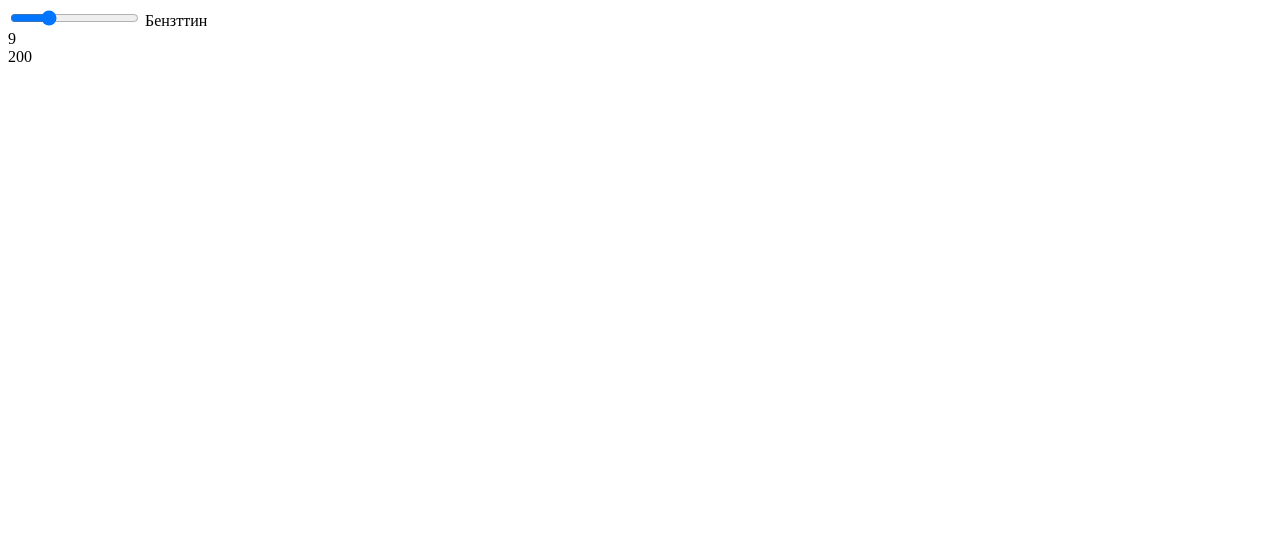
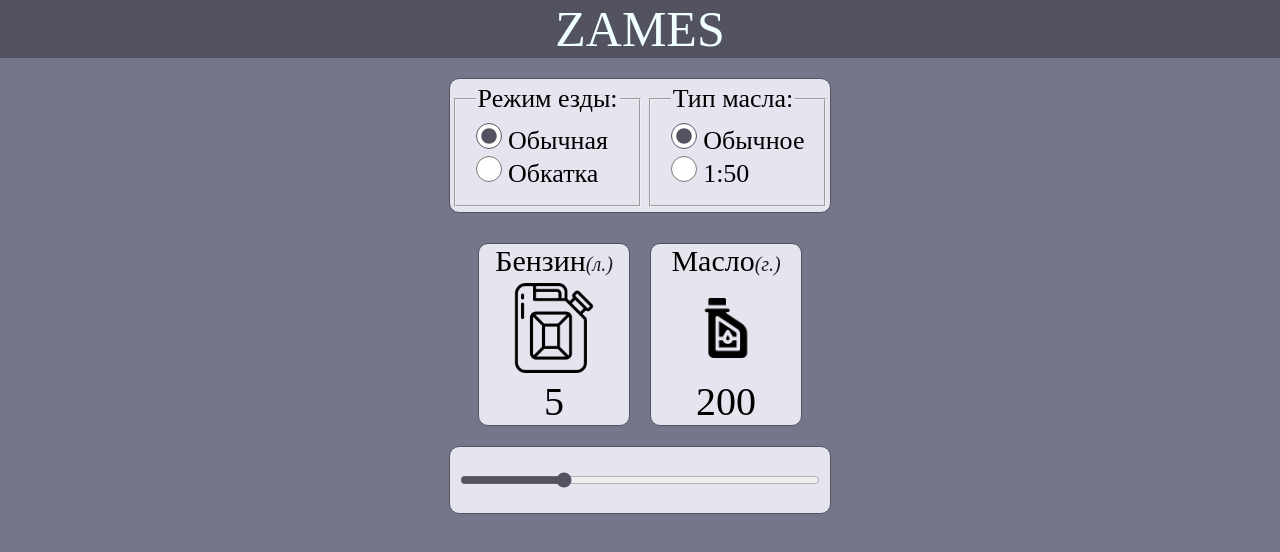
Before and after one commit to LeonidKrauchuk-colab/zames, a plain HTML site: page index.html in a window 1280 px wide. Drawn offline with Linux system fonts and the light colour scheme.

Commit message:
второе сохранение

```diff
--- a/index.html
+++ b/index.html
@@ -4,14 +4,65 @@
     <meta charset="UTF-8">
     <meta name="viewport" content="width=device-width, initial-scale=1.0">
     <title>Document</title>
+    <link rel="stylesheet" href="style.css">
 </head>
 <body>
-    <div>
-  <input type="range" id="benz" name="benz" min="0" max="18" value="5" />
-  <label for="benz">Бензттин</label>
+  <div class="header">
+    <p class="p_header">ZAMES</p>
+  </div>
+  <div class="radio_wrap">
+    <fieldset>
+  <legend>Режим езды:</legend>
+
+  <div>
+    <input type="radio" id="huey" name="ezda" value="huey" checked />
+    <label for="huey">Обычная</label>
+  </div>
+
+  <div>
+    <input type="radio" id="dewey" name="ezda" value="dewey" />
+    <label for="dewey">Обкатка</label>
+  </div>
+
+
+</fieldset>
+<fieldset>
+  <legend>Тип масла:</legend>
+
+  <div>
+    <input type="radio" id="huey" name="variantOil" value="40" checked />
+    <label for="huey">Обычное</label>
+  </div>
+
+  <div>
+    <input type="radio" id="dewey" name="variantOil" value="50" />
+    <label for="dewey">1:50</label>
+  </div>
+
+
+</fieldset>
 </div>
-<div class="outBenz">9</div>
-<div class="outOil">200</div>
+<div class="conteiner_gsm">
+  <div class="conteiner benz">
+    <p class="gsm_p">Бензин<span class="gsm_span">(л.)</span></p>
+      <div class="img_wrap">
+        <img src="images/free-icon-jerrycan-1505586.png" alt="" width="90">
+      </div>
+    <p class="outBenz gsm_p_val">5</p>
+  </div>
+  <div class="conteiner oil">
+    <p class="gsm_p">Масло<span class="gsm_span">(г.)</span></p>
+      <div class="img_wrap">
+        <img src="images/free-icon-oil-3907189.png" alt="" width="60">
+      </div>
+    <p class="outOil gsm_p_val"></p>
+  </div>
+</div>
+<div class="range">
+  <input type="range" id="benzin" name="benzin" min="0" max="18" value="5" step="0.1" />
+  <label for="benzin"></label>
+</div>
+
  <script src="script.js" defer></script>
 </body>
 </html>
--- a/script.js
+++ b/script.js
@@ -1,16 +1,43 @@
 
-let benzVаlue=document.getElementById('benz');
-console.log(benzVаlue.value);
+let benzVаlue=document.getElementById('benzin');
 let outBenz=document.querySelector('.outBenz');
 let outOil=document.querySelector('.outOil');
-console.log(outOil);
-const oilProstoeEzda=40;
+let oil=40;
+const selectedRadioEzda = document.querySelectorAll('input[name="ezda"]');
+const selectedRadioTip = document.querySelectorAll('input[name="variantOil"]');
+const selectedRadio=document.querySelectorAll('input[type="radio"]');
 
+outOil.innerHTML=zames(benzVаlue.value,oil);
 
-benzVаlue.oninput = function() {
+function zames(a,b){
+    if (selectedRadioTip[0].checked & selectedRadioEzda[0].checked) {
+        oil=25;
+        b=oil
+    }
+    if (selectedRadioTip[0].checked & selectedRadioEzda[1].checked) {
+        oil=20;
+        b=oil
+    }
+    if (selectedRadioTip[1].checked & selectedRadioEzda[1].checked) {
+        oil=25;
+        b=oil
+    }
+    if (selectedRadioTip[1].checked & selectedRadioEzda[0].checked) {
+        oil=33;
+        b=oil
+    }
+return Math.round((a/b)*1000);
+}
 
+for (let index = 0; index < selectedRadio.length; index++) {
+    selectedRadio[index].onclick=function () {
     outBenz.innerHTML = benzVаlue.value;
+    outOil.innerHTML=zames(benzVаlue.value,oil);
+    }
+}
 
-outOil.innerHTML=+benzVаlue.value*oilProstoeEzda;
+benzVаlue.oninput = function(){
+    outBenz.innerHTML = benzVаlue.value;
+    outOil.innerHTML=zames(benzVаlue.value,oil);
 
-  };
+}
--- a/style.css
+++ b/style.css
@@ -12,6 +12,7 @@ body{
     margin: auto;
 }
 .conteiner{
+    border: 1px solid #525261;
     border-radius: 10px;
     background-color: #e5e5f0;
     margin: 10px;
@@ -22,8 +23,35 @@ body{
     text-align: center;
 
 }
+.radio_wrap{
+    border: 1px solid #525261;
+    width: 380px;
+    display: flex;
+    border-radius: 10px;
+   justify-self: center;
+    background-color: #e5e5f0;
+    margin-top: 20px;
+    margin-bottom: 20px;
+}
+input[type="radio"] {
+  accent-color: #525261;
+  width: 26px;
+  height: 26px;
+}
+fieldset{
+    margin: 5px auto;
+    font-size: 26px;
+
+}
 .range{
-    border-color: aqua;
+border: 1px solid #525261;
+
+   margin-top: 10px;
+    width: 380px;
+    display: flex;
+    background-color: #e5e5f0;
+    justify-self: center;
+    border-radius: 10px;
 }
 .header{
     background-color: #525261;
@@ -32,13 +60,14 @@ body{
     text-align: center;
     font-size: 50px;
     color: azure;
-    text-shadow: 2px 2px 3px rgb(51, 46, 46);
+
 }
 
 #benzin{
 
     display: flex;
-    margin: 30px auto;
+    margin: 25px auto;
+    accent-color: #525261;
 
     width: 360px;
 
```
